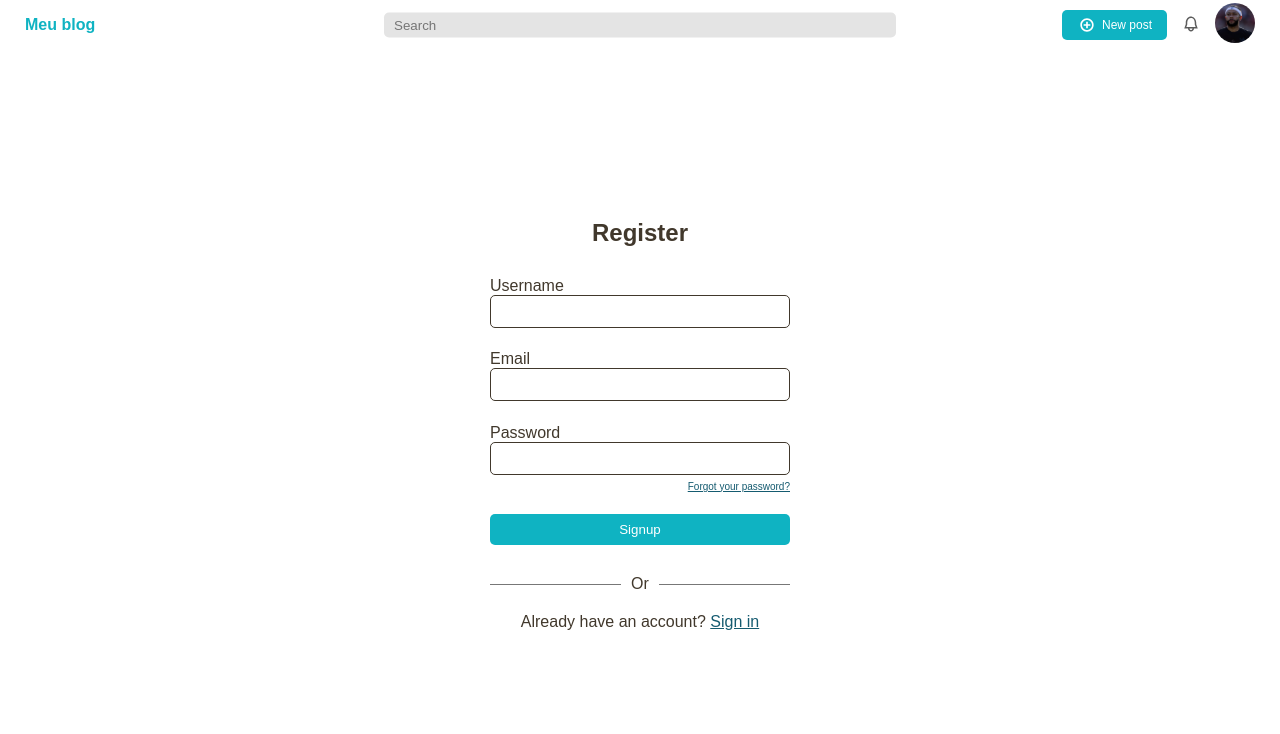
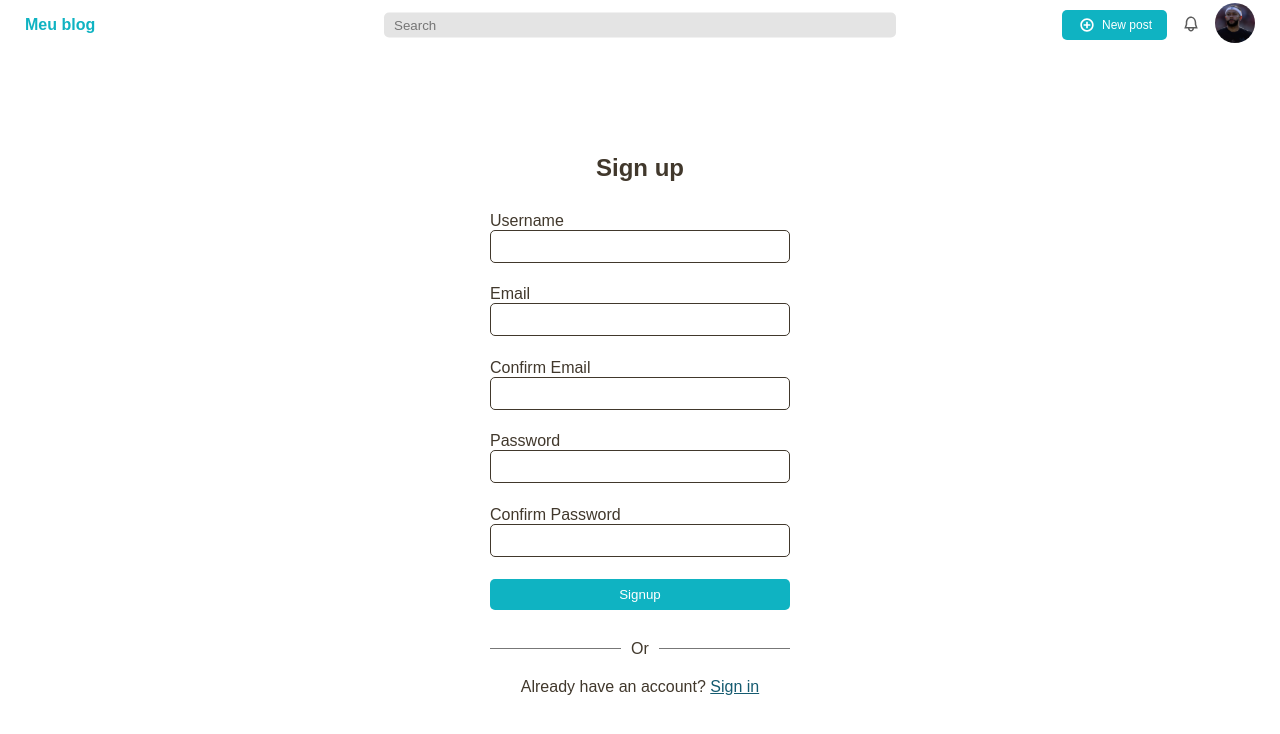
Before and after one commit to cezarBZ/BlogFront, a Next.js app: page /signup in a window 1280 px wide. Shown: the top 734 px of the page. Built offline with nearby package versions, Linux system fonts and the light colour scheme; no server answers.

Commit message:
feat: Add confirmation fields

```diff
--- a/src/app/(auth)/signup/page.tsx
+++ b/src/app/(auth)/signup/page.tsx
@@ -8,12 +8,15 @@ interface FormValues {
   username: string;
   email: string;
   password: string;
+  confirmEmail: string;
+  confirmPassword: string;
 }
 const Signup = () => {
   const {
     register,
     handleSubmit,
     formState: { errors },
+    watch,
   } = useForm<FormValues>();
 
   const onSubmit = async (data: FormValues) => {
@@ -23,7 +26,7 @@ const Signup = () => {
   return (
     <main className={styles.page}>
       <section>
-        <h1>Register</h1>
+        <h1>Sign up</h1>
         <form onSubmit={(e) => e.preventDefault()}>
           <div className={styles.formGroup}>
             <label htmlFor="email">Username</label>
@@ -36,6 +39,7 @@ const Signup = () => {
             />
             {errors.email && <p>{errors.email.message}</p>}
           </div>
+
           <div className={styles.formGroup}>
             <label htmlFor="email">Email</label>
             <input
@@ -50,6 +54,23 @@ const Signup = () => {
               })}
             />
             {errors.email && <p>{errors.email.message}</p>}
+          </div>
+          <div className={styles.formGroup}>
+            <label htmlFor="email">Confirm Email</label>
+            <input
+              type="email"
+              id="email"
+              {...register("confirmEmail", {
+                validate: (value) =>
+                  value === watch("email") || "The emails do not match",
+                required: { message: "Confirm your email", value: true },
+                pattern: {
+                  message: "Enter a valid email format",
+                  value: /^\S+@\S+$/i,
+                },
+              })}
+            />
+            {errors.confirmEmail && <p>{errors.confirmEmail.message}</p>}
           </div>
 
           <div className={styles.formGroup}>
@@ -66,7 +87,23 @@ const Signup = () => {
               })}
             />
             {errors.password && <p>{errors.password.message}</p>}
-            <Link href="">Forgot your password?</Link>
+          </div>
+          <div className={styles.formGroup}>
+            <label htmlFor="password">Confirm Password</label>
+            <input
+              type="password"
+              id="password"
+              {...register("confirmPassword", {
+                validate: (value) =>
+                  value === watch("password") || "The passwors do not match",
+                required: { message: "Confirm your password", value: true },
+                minLength: {
+                  message: "Password must have at least 8 characters",
+                  value: 8,
+                },
+              })}
+            />
+            {errors.confirmPassword && <p>{errors.confirmPassword.message}</p>}
           </div>
           <button onClick={() => handleSubmit(onSubmit)()}>Signup</button>
         </form>
```
